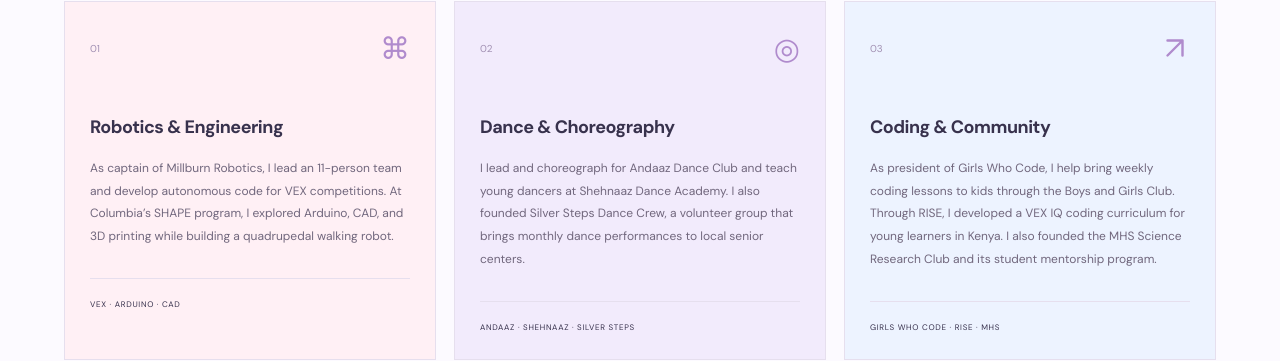
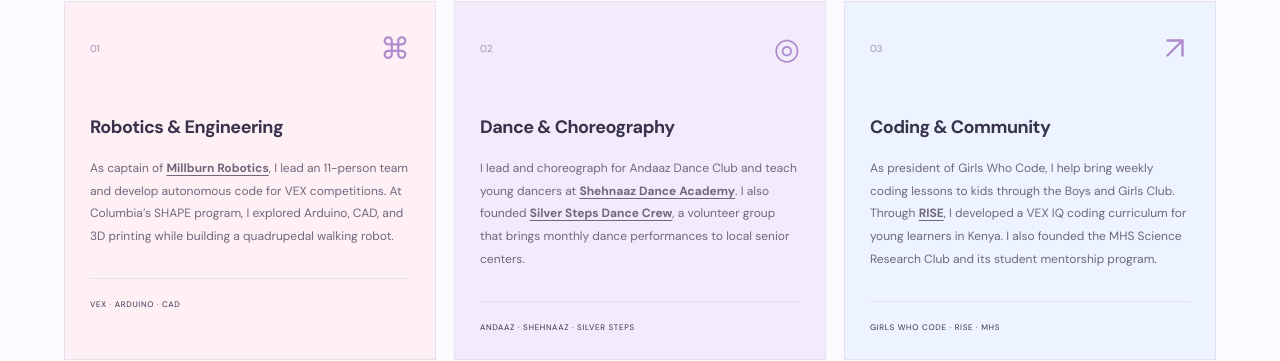
Before and after one commit to gkkapur/gkportfolio, a website built with Vite: page index.html in a window 1280 px wide. Shown: the part 987-1348 px from the top of the page. Built offline with nearby package versions, Linux system fonts and the light colour scheme.

Commit message:
Link and bold organizations in interests cards

```diff
--- a/src/main.js
+++ b/src/main.js
@@ -29,9 +29,9 @@ const sections = {
       </section>
       <section id="beyond" class="section beyond reveal"><div class="section-heading"><div><h2>My Interests!</h2></div></div>
       <div class="interest-grid">${[
-        ['01', '⌘', 'Robotics & Engineering', 'As captain of Millburn Robotics, I lead an 11-person team and develop autonomous code for VEX competitions. At Columbia’s SHAPE program, I explored Arduino, CAD, and 3D printing while building a quadrupedal walking robot.', 'VEX · ARDUINO · CAD'],
-        ['02', '◎', 'Dance & Choreography', 'I lead and choreograph for Andaaz Dance Club and teach young dancers at Shehnaaz Dance Academy. I also founded Silver Steps Dance Crew, a volunteer group that brings monthly dance performances to local senior centers.', 'ANDAAZ · SHEHNAAZ · SILVER STEPS'],
-        ['03', '↗', 'Coding & Community', 'As president of Girls Who Code, I help bring weekly coding lessons to kids through the Boys and Girls Club. Through RISE, I developed a VEX IQ coding curriculum for young learners in Kenya. I also founded the MHS Science Research Club and its student mentorship program.', 'GIRLS WHO CODE · RISE · MHS']
+        ['01', '⌘', 'Robotics & Engineering', 'As captain of <a href="https://millburnrobotics.com" target="_blank" rel="noopener"><strong>Millburn Robotics</strong></a>, I lead an 11-person team and develop autonomous code for VEX competitions. At Columbia’s SHAPE program, I explored Arduino, CAD, and 3D printing while building a quadrupedal walking robot.', 'VEX · ARDUINO · CAD'],
+        ['02', '◎', 'Dance & Choreography', 'I lead and choreograph for Andaaz Dance Club and teach young dancers at <a href="https://shehnaazdanceacademy.com" target="_blank" rel="noopener"><strong>Shehnaaz Dance Academy</strong></a>. I also founded <a href="https://silverstepsdance.com" target="_blank" rel="noopener"><strong>Silver Steps Dance Crew</strong></a>, a volunteer group that brings monthly dance performances to local senior centers.', 'ANDAAZ · SHEHNAAZ · SILVER STEPS'],
+        ['03', '↗', 'Coding & Community', 'As president of Girls Who Code, I help bring weekly coding lessons to kids through the Boys and Girls Club. Through <a href="https://rise-robotics.org" target="_blank" rel="noopener"><strong>RISE</strong></a>, I developed a VEX IQ coding curriculum for young learners in Kenya. I also founded the MHS Science Research Club and its student mentorship program.', 'GIRLS WHO CODE · RISE · MHS']
       ].map(([n, icon, title, desc, tag]) => `<article class="interest-card"><div class="card-top"><span>${n}</span><span class="interest-icon">${icon}</span></div><h3>${title}</h3><p>${desc}</p><span class="micro">${tag}</span></article>`).join('')}</div></section>
       `
   },
--- a/src/style.css
+++ b/src/style.css
@@ -180,3 +180,5 @@ h1,h2,h3,h4,.hero h1,.page-intro .page-title,.project h2,.serif,h2 em,.philosoph
 
 /* Casual-save deterrents; the original files remain accessible to browsers. */
 img{-webkit-user-drag:none;-webkit-touch-callout:none;user-select:none}
+
+.interest-card p a{text-decoration:underline;text-underline-offset:3px}
```
